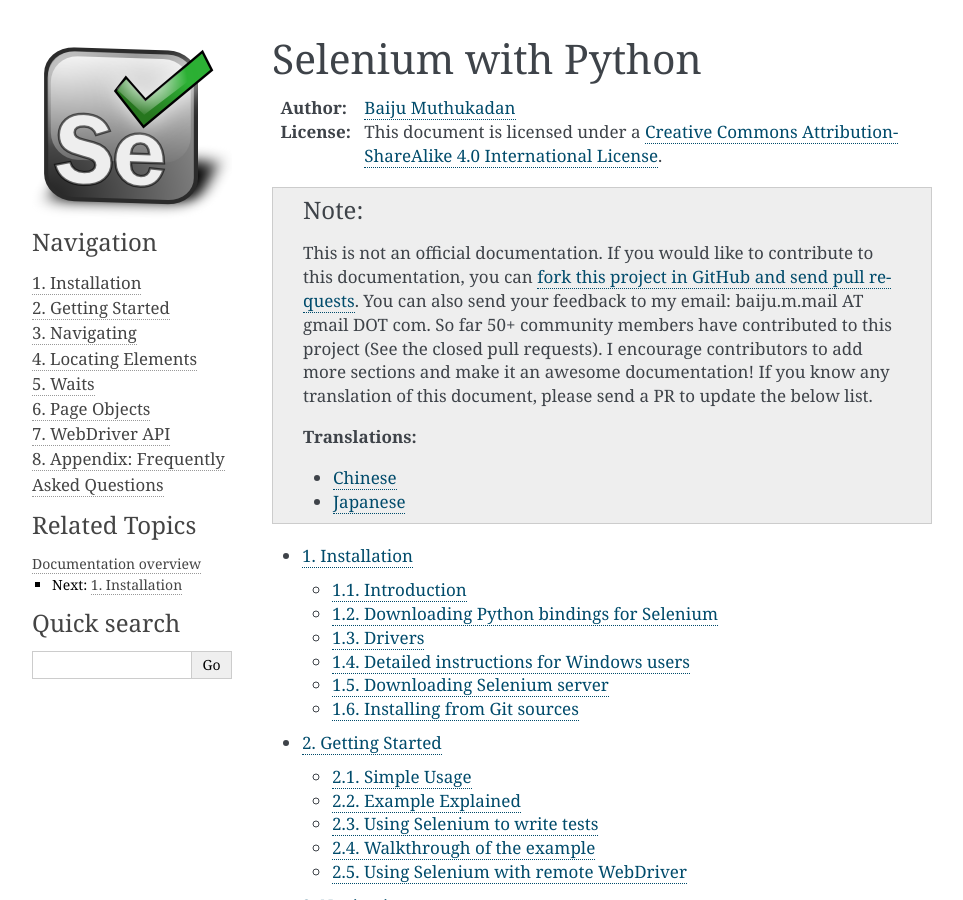
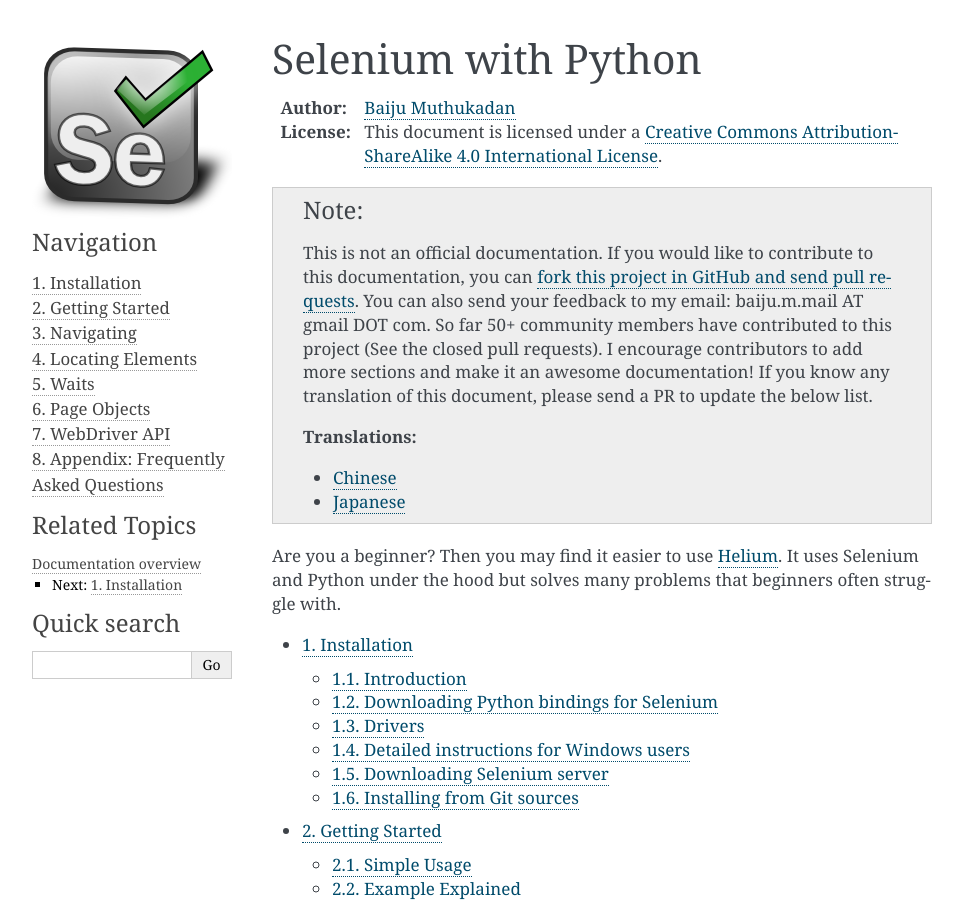
Before and after one commit to baijum/selenium-python, a Sphinx documentation site: the page built from source/index.rst, in a window 1280 px wide and 900 px high. Shown: the whole window, without its empty margins (148-1111 px from the left). Built offline with Sphinx 7.4.7, drawn with Linux system fonts in a browser that asks for light colours.

Commit message:
Mention Helium as a beginner-friendly solution

```diff
--- a/source/index.rst
+++ b/source/index.rst
@@ -22,6 +22,9 @@
    - `Chinese <https://selenium-python-zh.readthedocs.io/en/latest/>`_
    - `Japanese <https://kurozumi.github.io/selenium-python/index.html>`_
 
+Are you a beginner? Then you may find it easier to use
+`Helium <https://github.com/mherrmann/helium>`_. It uses Selenium and Python
+under the hood but solves many problems that beginners often struggle with.
 
 .. toctree::
    :numbered:
```
